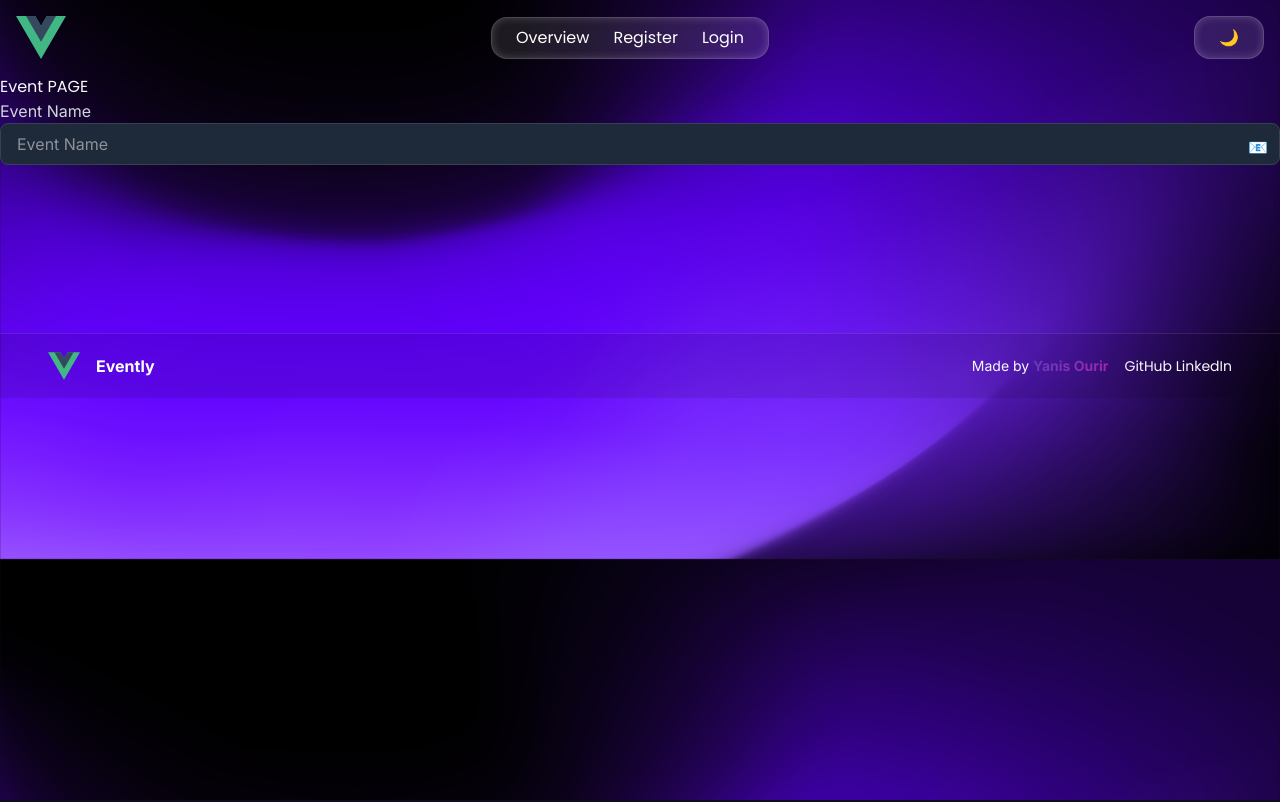
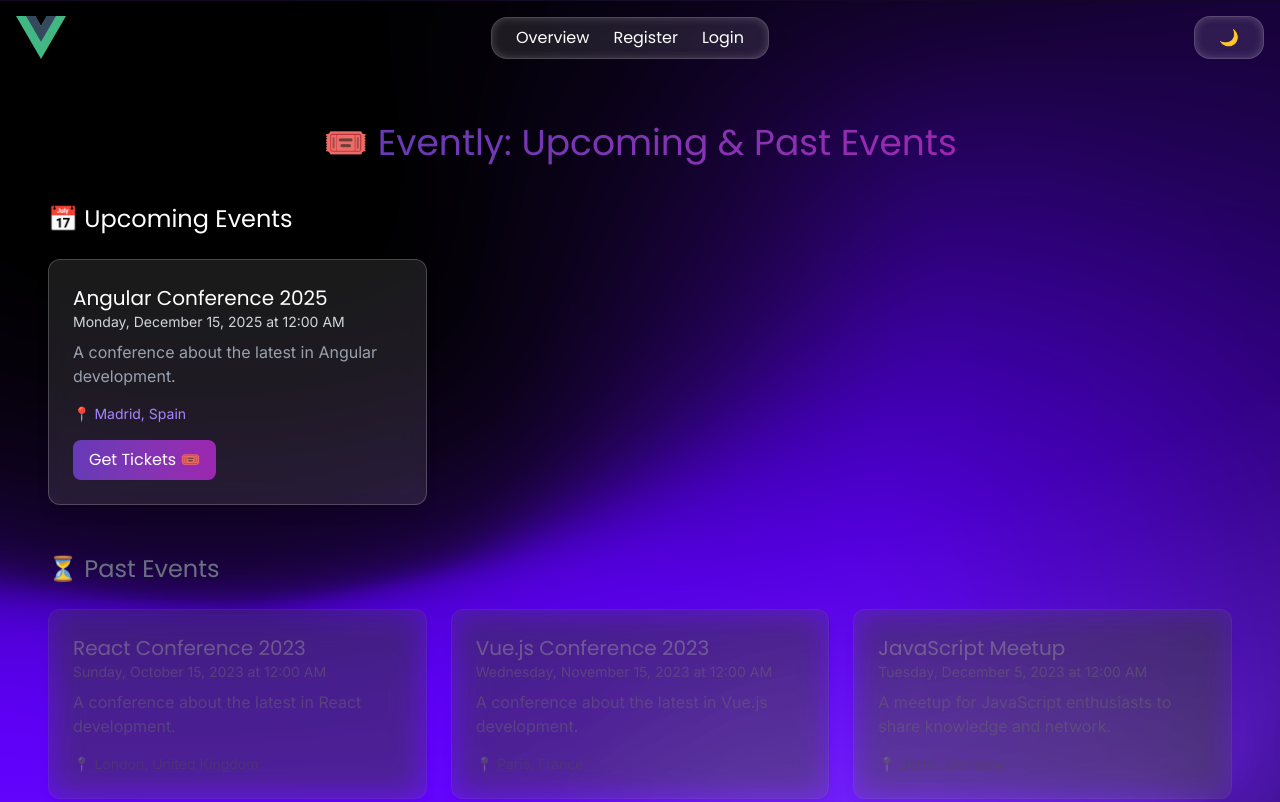
Before and after one commit to Yanis-Ourir/event-front-vuejs, a Vue app: page /event in a window 1280 px wide. Shown: the top 802 px of the page. Built offline with nearby package versions, Linux system fonts and the light colour scheme; the HTML template or start-up script is replaced by a standard one.

Commit message:
event template done, need form

```diff
--- /dev/null
+++ b/src/components/ui/EventCard.vue
@@ -0,0 +1,22 @@
+<script setup lang="ts">
+import { defineProps } from 'vue';
+
+const props = defineProps({
+    title: String,
+    date: String,
+    description: String,
+    location: String
+});
+</script>
+
+<template>
+    <div class="bg-white/10 backdrop-blur-lg border border-white/20 rounded-xl p-6 shadow-lg transition-all hover:scale-105 hover:border-[#9C27B0]">
+        <h3 class="text-xl font-semibold text-white">{{ title }}</h3>
+        <p class="text-sm text-gray-300">{{ date }}</p>
+        <p class="mt-2 text-gray-400">{{ description }}</p>
+        <p class="mt-4 text-sm text-violet-400">📍 {{ location }}</p>
+        <a href="#" class="mt-4 inline-block text-white font-medium bg-gradient-to-r from-[#673AB7] to-[#9C27B0] px-4 py-2 rounded-lg transition-all hover:scale-105">
+        Get Tickets 🎟️
+        </a>
+    </div>
+</template>
--- /dev/null
+++ b/src/components/ui/PastEventCard.vue
@@ -0,0 +1,19 @@
+<script setup lang="ts">
+import { defineProps } from 'vue';
+
+const props = defineProps({
+    title: String,
+    date: String,
+    description: String,
+    location: String
+});
+</script>
+
+<template>
+        <div class="bg-white/10 backdrop-blur-lg border border-white/10 rounded-xl p-6 shadow-lg opacity-50 grayscale">
+            <h3 class="text-xl font-semibold text-gray-400">{{ title }}</h3>
+            <p class="text-sm text-gray-500">{{ date }}</p>
+            <p class="mt-2 text-gray-500">{{ description }}</p>
+            <p class="mt-4 text-sm text-gray-600">📍 {{ location }}</p>
+        </div>
+</template>
--- a/src/views/Event.vue
+++ b/src/views/Event.vue
@@ -1,20 +1,70 @@
 <script setup lang="ts">
+import { computed } from 'vue';
+import EventCard from '@/components/ui/EventCard.vue';
+import PastEventCard from '@/components/ui/PastEventCard.vue';
 
+const templateEvent = [
+    {
+        title: 'React Conference 2023',
+        date: '2023-10-15',
+        description: 'A conference about the latest in React development.',
+        location: 'London, United Kingdom'
+    },
+    {
+        title: 'Vue.js Conference 2023',
+        date: '2023-11-15',
+        description: 'A conference about the latest in Vue.js development.',
+        location: 'Paris, France'
+    },
+    {
+        title: 'JavaScript Meetup',
+        date: '2023-12-05',
+        description: 'A meetup for JavaScript enthusiasts to share knowledge and network.',
+        location: 'Berlin, Germany'
+    },
+    {
+        title: 'Angular Conference 2025',
+        date: '2025-12-15',
+        description: 'A conference about the latest in Angular development.',
+        location: 'Madrid, Spain'
+    }
+];
+
+const now = new Date();
+
+const pastEvents = computed(() => templateEvent.filter(event => new Date(event.date) < now));
+const upcomingEvents = computed(() => templateEvent.filter(event => new Date(event.date) >= now));
 </script>
 
 <template>
-    <h1>
-        Event PAGE
-    </h1>
+    <div class="container mx-auto px-6 md:px-12 py-12">
+        <!-- Titre -->
+        <h1 class="text-4xl font-bold text-center text-white mb-10">
+            🎟️ <span class="bg-gradient-to-r from-[#673AB7] to-[#9C27B0] text-transparent bg-clip-text">Evently: Upcoming & Past Events</span>
+        </h1>
 
-    <!-- Event Name -->
+        <!-- Événements à venir -->
+        <section>
+            <h2 class="text-2xl font-semibold text-white mb-6">📅 Upcoming Events</h2>
+            <div class="grid md:grid-cols-2 lg:grid-cols-3 gap-6">
+                <div v-for="event in upcomingEvents" :key="event.title">
+                    <EventCard :title="event.title" :date="new Date(event.date).toLocaleString('en-En', {
+                        weekday: 'long', year: 'numeric', month: 'long', day: 'numeric', hour: '2-digit', minute: '2-digit'
+                    })" :description="event.description" :location="event.location" />
+                </div>
+            </div>
+        </section>
 
-    <label for="event-name" class="text-gray-300 mb-2">Event Name</label>
-    <div class="relative">
-        <input type="text" id="event-name" placeholder="Event Name"
-            class="bg-gray-800 w-full rounded-lg px-4 py-2 border border-gray-700 focus:ring-2 focus:ring-violet-500 focus:outline-none transition-all" />
-        <span class="absolute right-3 top-3 text-gray-400">
-            📧
-        </span>
+        <!-- Événements passés -->
+         <section class="mt-12">
+            <h2 class="text-2xl font-semibold text-gray-500 mb-6">⏳ Past Events</h2>
+            <div class="grid md:grid-cols-2 lg:grid-cols-3 gap-6">
+                <div v-for="event in pastEvents" :key="event.title">
+                <PastEventCard :title="event.title" :date="new Date(event.date).toLocaleString('en-En', {
+                    weekday: 'long', year: 'numeric', month: 'long', day: 'numeric', hour: '2-digit', minute: '2-digit'
+                })" :description="event.description" :location="event.location" />
+                </div>
+            </div>
+        </section>
     </div>
-    </template>
+</template>
```
